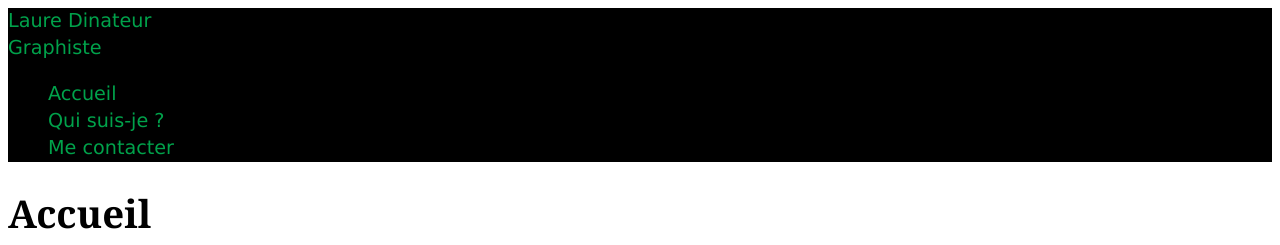
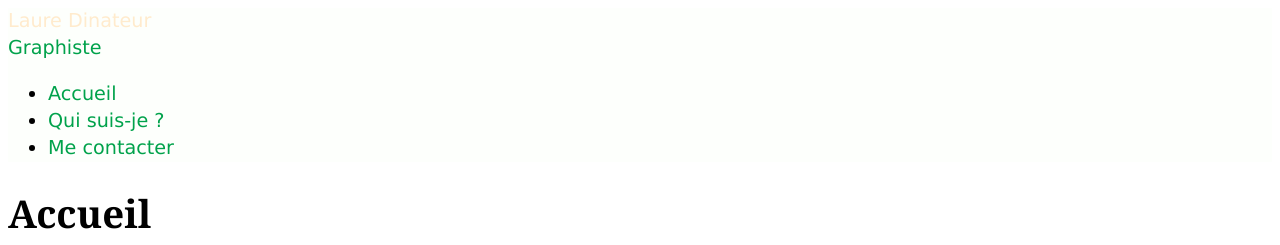
Before and after one commit to esig-jura/b053-laure-dinateur-juanahmed, a plain HTML site: page index.html in a window 1280 px wide. Shown: the top 245 px of the page. Drawn offline with Linux system fonts and the light colour scheme.

Commit message:
ajout du css

```diff
--- a/css/main.css
+++ b/css/main.css
@@ -1,5 +1,13 @@
 * {
     box-sizing: border-box;
+}
+
+header {
+    background-color: #fdfffc;
+}
+
+.nom {
+    color: blanchedalmond;
 }
 
 body {
@@ -20,11 +28,6 @@ a:hover {
     color: #E8A062;
 }
 
-header {
-    background-color: black;
-
-}
-
 .logo {
     display: block;
     height: 200px;
```
Also changed, not shown: contact.html (+0 -7 lines).
